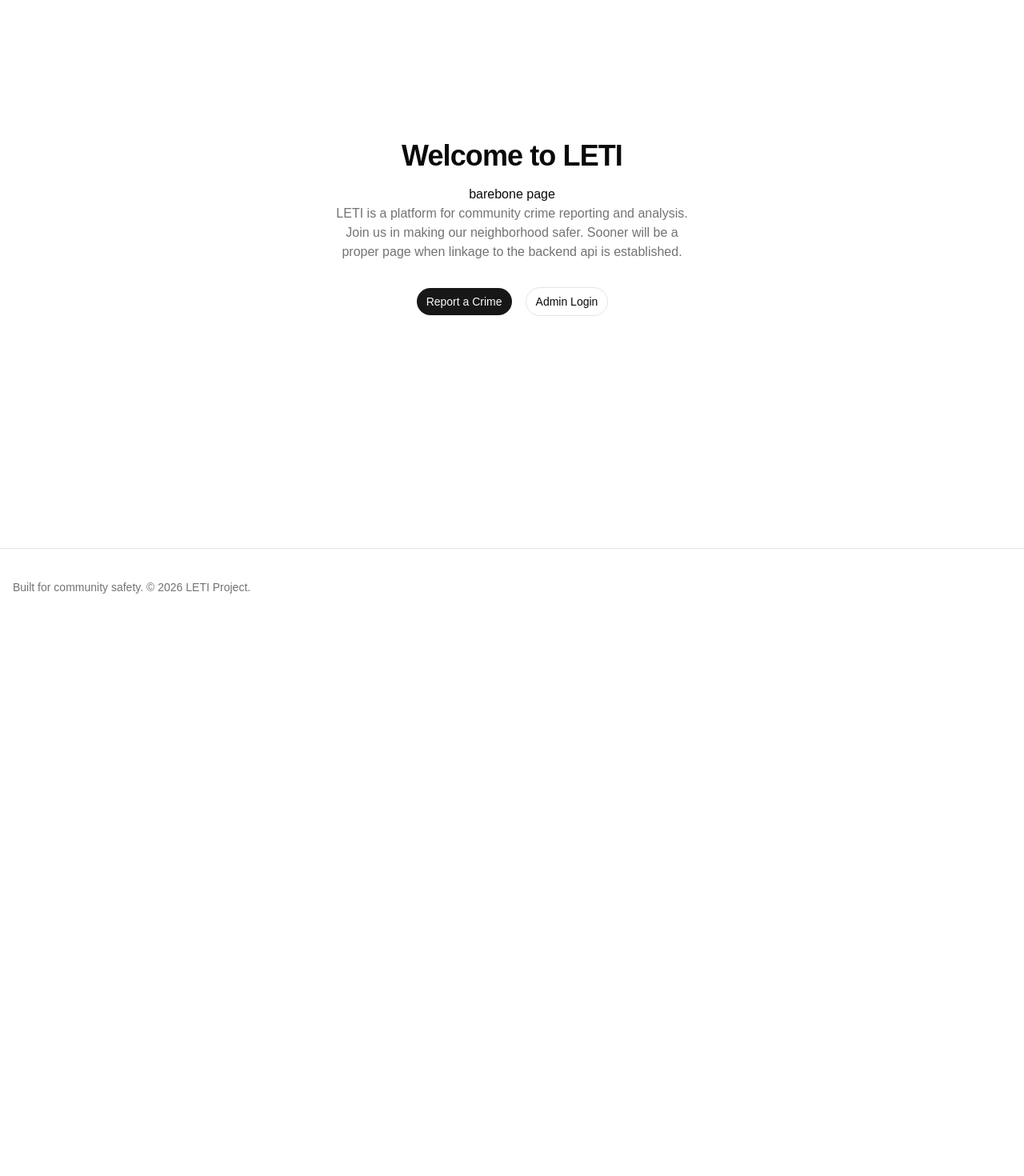
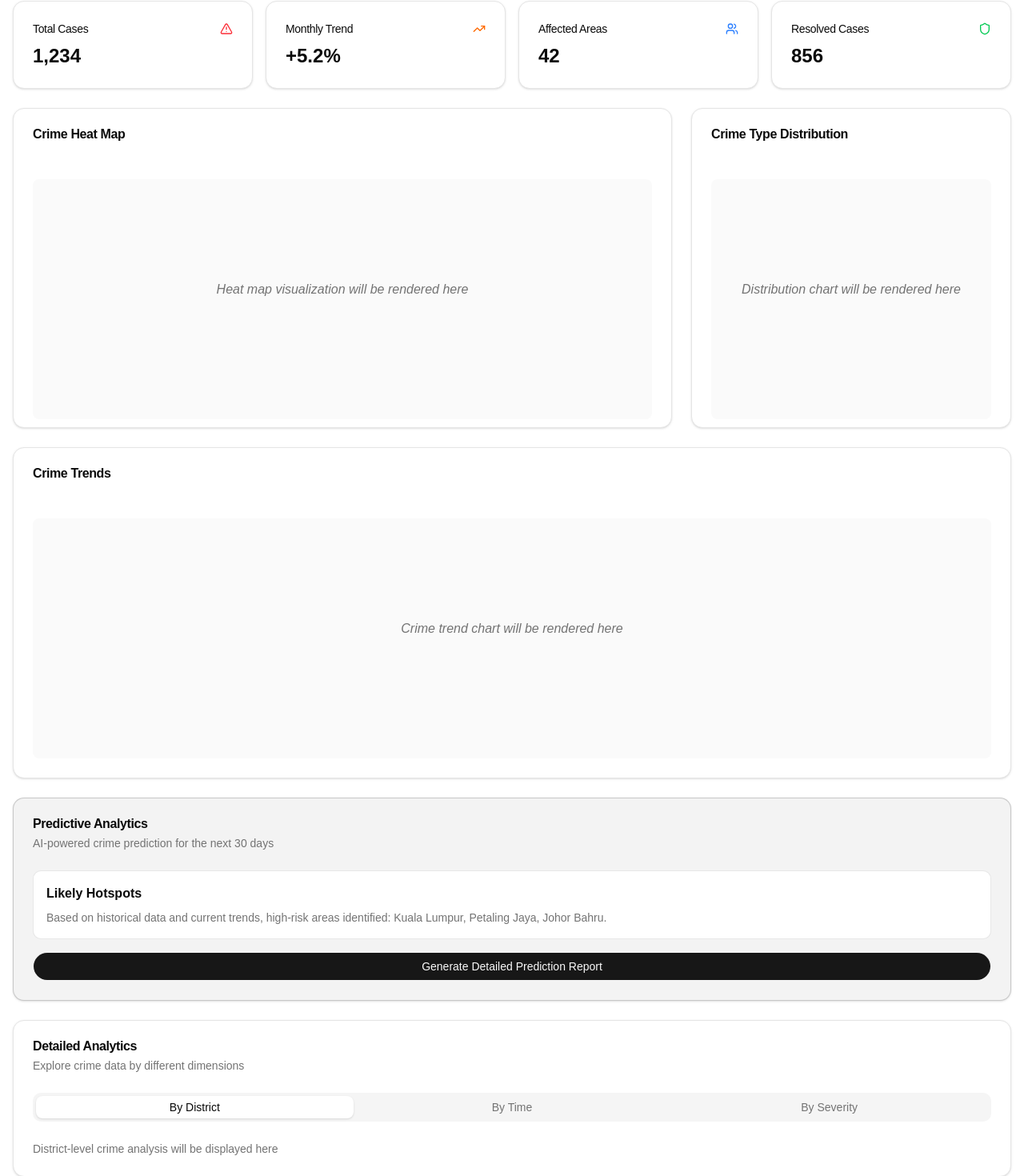
Before and after one commit to PaimanUwU/LETI, a React (Vite) app in the folder frontend/: page / in a window 1280 px wide. Shown: the part 180-1650 px from the top of the page at 80% size. Before the commit the page ends 962 px from the top, so only its background shows below. Built offline with nearby package versions, Linux system fonts and the light colour scheme.

Commit message:
feat(UI): Rebuild home page

```diff
--- /dev/null
+++ b/frontend/src/components/CrimeHeatMap.tsx
@@ -0,0 +1,14 @@
+import { Card, CardContent, CardHeader, CardTitle } from "./ui/card";
+
+export function CrimeHeatMap() {
+  return (
+    <Card className="h-[400px]">
+      <CardHeader>
+        <CardTitle>Crime Heat Map</CardTitle>
+      </CardHeader>
+      <CardContent className="flex items-center justify-center h-[300px] bg-muted/50 rounded-md m-6">
+        <p className="text-muted-foreground italic">Heat map visualization will be rendered here</p>
+      </CardContent>
+    </Card>
+  );
+}
--- /dev/null
+++ b/frontend/src/components/CrimePrediction.tsx
@@ -0,0 +1,20 @@
+import { Card, CardContent, CardDescription, CardHeader, CardTitle } from "./ui/card";
+import { Button } from "./ui/button";
+
+export function CrimePrediction() {
+  return (
+    <Card className="border-primary/20 bg-primary/5">
+      <CardHeader>
+        <CardTitle>Predictive Analytics</CardTitle>
+        <CardDescription>AI-powered crime prediction for the next 30 days</CardDescription>
+      </CardHeader>
+      <CardContent className="space-y-4">
+        <div className="p-4 bg-background rounded-lg border border-primary/10">
+          <h4 className="font-semibold mb-2">Likely Hotspots</h4>
+          <p className="text-sm text-muted-foreground">Based on historical data and current trends, high-risk areas identified: Kuala Lumpur, Petaling Jaya, Johor Bahru.</p>
+        </div>
+        <Button className="w-full">Generate Detailed Prediction Report</Button>
+      </CardContent>
+    </Card>
+  );
+}
--- /dev/null
+++ b/frontend/src/components/CrimeStatCards.tsx
@@ -0,0 +1,28 @@
+import { Card, CardContent, CardHeader, CardTitle } from "./ui/card";
+import { AlertTriangle, TrendingUp, Users, Shield } from "lucide-react";
+
+export function CrimeStatCards() {
+  const stats = [
+    // temporarry data
+    { title: "Total Cases", value: "1,234", icon: AlertTriangle, color: "text-red-500" },
+    { title: "Monthly Trend", value: "+5.2%", icon: TrendingUp, color: "text-orange-500" },
+    { title: "Affected Areas", value: "42", icon: Users, color: "text-blue-500" },
+    { title: "Resolved Cases", value: "856", icon: Shield, color: "text-green-500" },
+  ];
+
+  return (
+    <div className="grid grid-cols-1 md:grid-cols-2 lg:grid-cols-4 gap-4">
+      {stats.map((stat, i) => (
+        <Card key={i}>
+          <CardHeader className="flex flex-row items-center justify-between pb-2">
+            <CardTitle className="text-sm font-medium">{stat.title}</CardTitle>
+            <stat.icon className={`h-4 w-4 ${stat.color}`} />
+          </CardHeader>
+          <CardContent>
+            <div className="text-2xl font-bold">{stat.value}</div>
+          </CardContent>
+        </Card>
+      ))}
+    </div>
+  );
+}
--- /dev/null
+++ b/frontend/src/components/CrimeTrendChart.tsx
@@ -0,0 +1,14 @@
+import { Card, CardContent, CardHeader, CardTitle } from "./ui/card";
+
+export function CrimeTrendChart() {
+  return (
+    <Card>
+      <CardHeader>
+        <CardTitle>Crime Trends</CardTitle>
+      </CardHeader>
+      <CardContent className="h-[300px] flex items-center justify-center bg-muted/50 rounded-md m-6">
+        <p className="text-muted-foreground italic">Crime trend chart will be rendered here</p>
+      </CardContent>
+    </Card>
+  );
+}
--- /dev/null
+++ b/frontend/src/components/CrimeTypeDistribution.tsx
@@ -0,0 +1,14 @@
+import { Card, CardContent, CardHeader, CardTitle } from "./ui/card";
+
+export function CrimeTypeDistribution() {
+  return (
+    <Card className="h-[400px]">
+      <CardHeader>
+        <CardTitle>Crime Type Distribution</CardTitle>
+      </CardHeader>
+      <CardContent className="flex items-center justify-center h-[300px] bg-muted/50 rounded-md m-6">
+        <p className="text-muted-foreground italic">Distribution chart will be rendered here</p>
+      </CardContent>
+    </Card>
+  );
+}
--- a/frontend/src/pages/Home.tsx
+++ b/frontend/src/pages/Home.tsx
@@ -1,22 +1,79 @@
-import { Button } from "@/components/ui/button"
-import { Link } from "react-router-dom"
+import { CrimeHeatMap } from "../components/CrimeHeatMap";
+import { CrimeTrendChart } from "../components/CrimeTrendChart";
+import { CrimeTypeDistribution } from "../components/CrimeTypeDistribution";
+import { CrimeStatCards } from "../components/CrimeStatCards";
+import { CrimePrediction } from "../components/CrimePrediction";
+import { Card, CardContent, CardDescription, CardHeader, CardTitle } from "../components/ui/card";
+import { Tabs, TabsContent, TabsList, TabsTrigger } from "../components/ui/tabs";
 
 export default function Home() {
   return (
-    <div className="flex flex-col items-center justify-center min-h-screen p-4 text-center">
-      <h1 className="text-4xl font-bold tracking-tight mb-4">Welcome to LETI</h1>
-      <h2>barebone page</h2>
-      <p className="text-muted-foreground max-w-md mb-8">
-        LETI is a platform for community crime reporting and analysis. Join us in making our neighborhood safer. Sooner will be a proper page when linkage to the backend api is established.
-      </p>
-      <div className="flex gap-4">
-        <Button asChild>
-          <Link to="/submit">Report a Crime</Link>
-        </Button>
-        <Button variant="outline" asChild>
-          <Link to="/login">Admin Login</Link>
-        </Button>
+    <div className="container mx-auto px-4 py-6 space-y-6">
+      {/* Header */}
+      <div className="space-y-2">
+        <h1 className="text-3xl font-bold tracking-tight">Crime Intelligence Dashboard</h1>
+        <p className="text-muted-foreground">
+          Real-time crime statistics and predictive analytics for Malaysia
+        </p>
       </div>
+
+      {/* Summary Cards */}
+      <CrimeStatCards />
+
+      {/* Main Grid Layout */}
+      <div className="grid grid-cols-1 lg:grid-cols-3 gap-6">
+        {/* Heat Map - Takes 2 columns on large screens */}
+        <div className="lg:col-span-2">
+          <CrimeHeatMap />
+        </div>
+
+        {/* Crime Type Distribution */}
+        <div className="lg:col-span-1">
+          <CrimeTypeDistribution />
+        </div>
+      </div>
+
+      {/* Crime Trend Chart */}
+      <CrimeTrendChart />
+
+      {/* Crime Prediction Section */}
+      <div id="prediction">
+        <CrimePrediction />
+      </div>
+
+      {/* Additional Analytics */}
+      <Card>
+        <CardHeader>
+          <CardTitle>Detailed Analytics</CardTitle>
+          <CardDescription>
+            Explore crime data by different dimensions
+          </CardDescription>
+        </CardHeader>
+        <CardContent>
+          <Tabs defaultValue="district" className="w-full">
+            <TabsList className="grid w-full grid-cols-3">
+              <TabsTrigger value="district">By District</TabsTrigger>
+              <TabsTrigger value="time">By Time</TabsTrigger>
+              <TabsTrigger value="severity">By Severity</TabsTrigger>
+            </TabsList>
+            <TabsContent value="district" className="mt-4">
+              <div className="text-sm text-muted-foreground">
+                District-level crime analysis will be displayed here
+              </div>
+            </TabsContent>
+            <TabsContent value="time" className="mt-4">
+              <div className="text-sm text-muted-foreground">
+                Time-based crime patterns will be displayed here
+              </div>
+            </TabsContent>
+            <TabsContent value="severity" className="mt-4">
+              <div className="text-sm text-muted-foreground">
+                Crime severity analysis will be displayed here
+              </div>
+            </TabsContent>
+          </Tabs>
+        </CardContent>
+      </Card>
     </div>
-  )
+  );
 }
```
